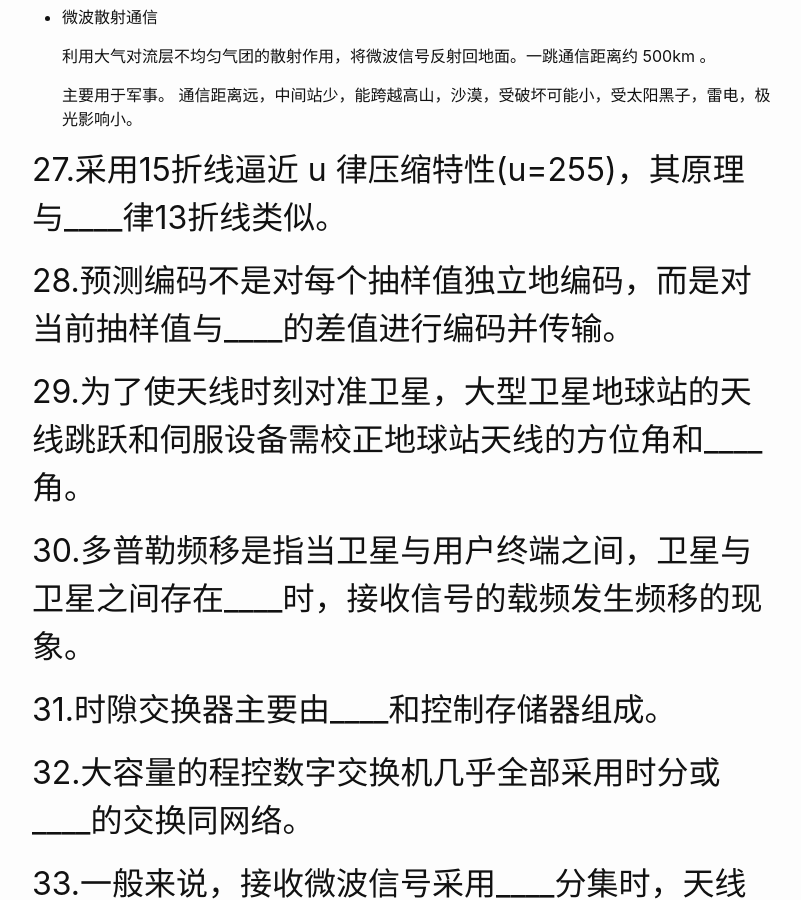
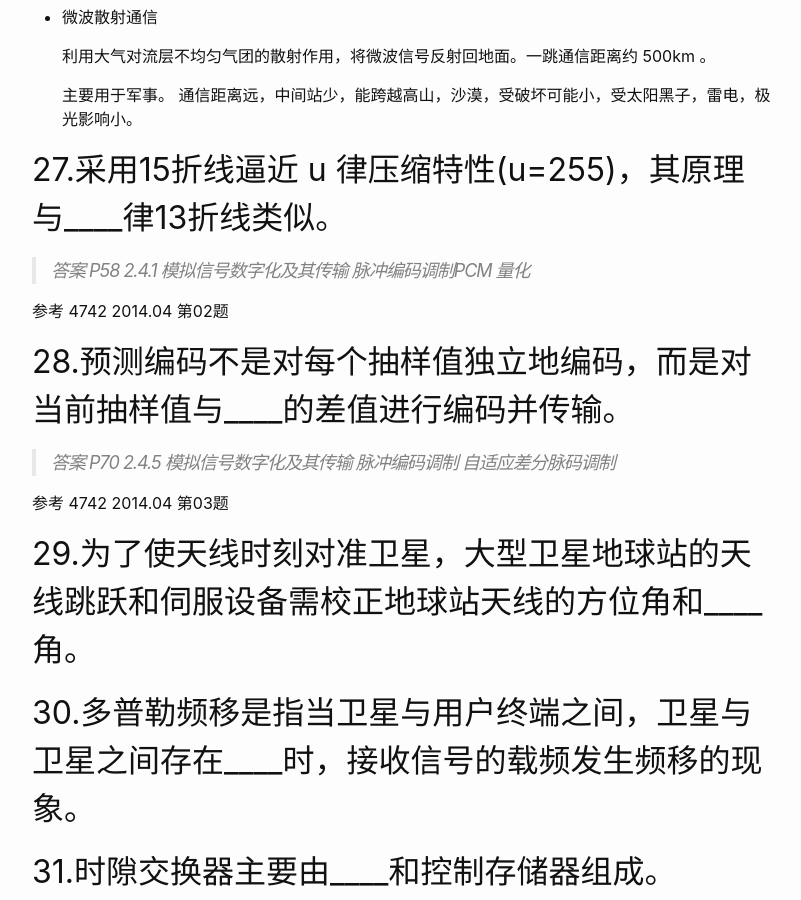
Before and after one commit to wangtiga/wangtiga.github.io, a Jekyll site: the page built from _previews/2019-06-27-4742_2013_04.md, in a window 1280 px wide and 900 px high, scrolled down 19800 px. Shown: the whole window, without its empty margins (238-1039 px from the left). Built offline with Jekyll 4.4.1, drawn with Linux system fonts in a browser that asks for light colours.

Commit message:
updated from notep

```diff
--- a/_previews/2019-06-27-4742_2013_04.md
+++ b/_previews/2019-06-27-4742_2013_04.md
@@ -610,7 +610,19 @@ TODO 振荡源是什么
 
 ## 27.采用15折线逼近 u 律压缩特性(u=255)，其原理与____律13折线类似。
 
+> 答案 P58 2.4.1 模拟信号数字化及其传输 脉冲编码调制PCM 量化
+
+参考 4742 2014.04 第02题
+
+
+
 ## 28.预测编码不是对每个抽样值独立地编码，而是对当前抽样值与____的差值进行编码并传输。
+
+> 答案 P70 2.4.5 模拟信号数字化及其传输 脉冲编码调制 自适应差分脉码调制
+
+参考 4742 2014.04 第03题
+
+
 
 ## 29.为了使天线时刻对准卫星，大型卫星地球站的天线跳跃和伺服设备需校正地球站天线的方位角和____角。
 
```
Also changed, not shown: _previews/2019-06-20-4742_2014_04.md (+9 -3 lines), _previews/exercise.md (+12 -0 lines).
